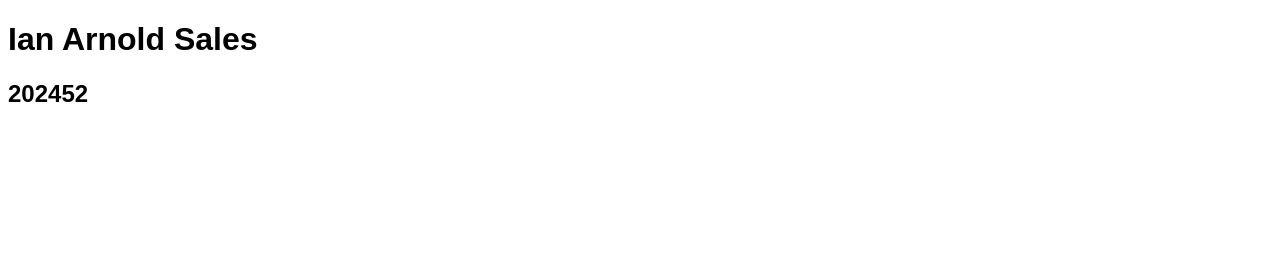
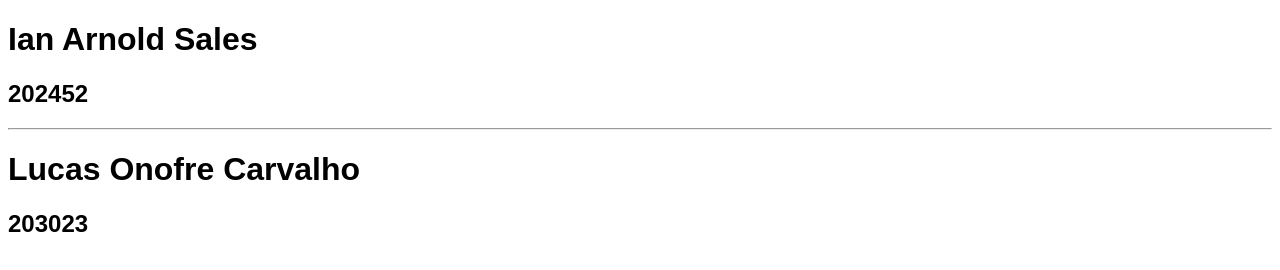
Before and after one commit to ianarnold/CI_CD, a plain HTML site: page index.html in a window 1280 px wide. Drawn offline with Linux system fonts and the light colour scheme.

Commit message:
Alteração feita na branch dev

```diff
--- a/index.html
+++ b/index.html
@@ -14,5 +14,8 @@
 <body>
     <h1>Ian Arnold Sales</h1>
     <h2>202452</h2>
+    <hr>
+    <h1>Lucas Onofre Carvalho</h1>
+    <h2>203023</h2>
 </body>
 </html>
```
